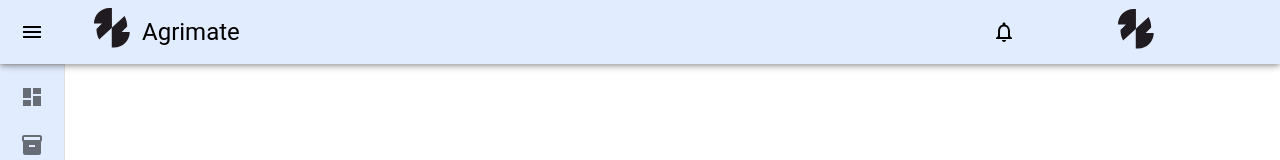
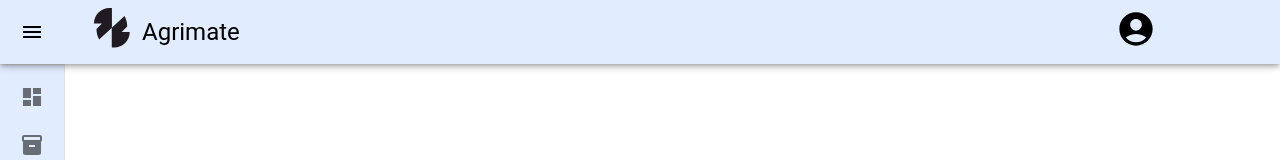
Before and after one commit to Goitseone-Themba/agrimatebw, a React (Vite) app: page /appRouter in a window 1280 px wide. Shown: the top 160 px of the page. Built offline with nearby package versions, Linux system fonts and the light colour scheme.

Commit message:
Update SideNav.jsx

```diff
--- a/src/components/SideNav.jsx
+++ b/src/components/SideNav.jsx
@@ -26,6 +26,7 @@ import SettingsSuggestIcon from '@mui/icons-material/SettingsSuggest';
 import logo2 from '../assets/logo2.svg';
 import auth from '../firebase';
 import { Menu, MenuItem, Dialog, DialogTitle, DialogContent, DialogActions, Button } from '@mui/material';
+import AccountCircleIcon from '@mui/icons-material/AccountCircle';
 
 const drawerWidth = 240;
 
@@ -136,8 +137,10 @@ export default function SideNav() {
 
   const handleLogout = () => {
     // Perform the logout action here
-    auth.signOut(); // For example, signing out using Firebase Authentication
-    navigate('/logout'); // Navigate to the logout page or perform other logout actions
+    auth.signOut().then(() => {
+      // After successful logout, navigate to the landing page
+      navigate('/');
+    });
   };
 
   return (
@@ -167,9 +170,9 @@ export default function SideNav() {
           </Typography>
 
           <div style={{ flexGrow: 1 }} />
-          <NotificationsNoneIcon style={{ marginRight: '100px' }} />
+
           <div onClick={handleMenuOpen}>
-            <img src={logo2} alt="logo" style={{ width: '40px', height: '40px', marginRight: '100px' }} />
+          <AccountCircleIcon style={{ width: '40px', height: '40px', marginRight: '100px' }} />
           </div>
         </Toolbar>
       </AppBar>
@@ -245,7 +248,8 @@ export default function SideNav() {
         <MenuItem onClick={handleMenuClose}>
   <Link to="/AppRouter/userProfile">UserProfile</Link>
 </MenuItem>
-        <MenuItem onClick={handleOpenLogoutDialog}>Logout</MenuItem>
+<MenuItem onClick={handleOpenLogoutDialog}>Logout</MenuItem>
+
       </Menu>
 
       {/* Logout Confirmation Dialog */}
@@ -261,8 +265,10 @@ export default function SideNav() {
             Cancel
           </Button>
           <Button onClick={handleLogout} color="primary">
-            Logout
-          </Button>
+  <Link to="/">Logout</Link>
+</Button>
+
+
         </DialogActions>
       </Dialog>
     </Box>
```
